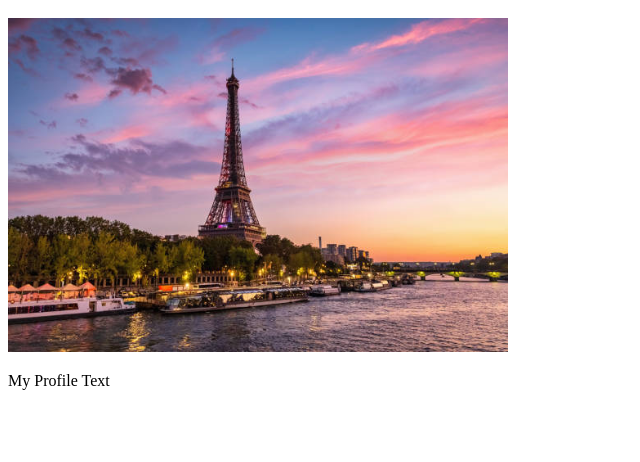
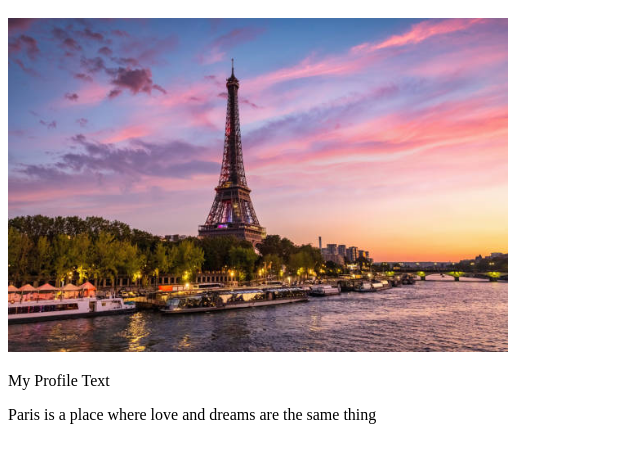
Before and after one commit to helancy2908-png/FIRST_PROJECT, a plain HTML site: page index.html in a window 1280 px wide. Shown: the part 120-582 px from the top of the page, without its empty margins (0-640 px from the left). Drawn offline with Linux system fonts and the light colour scheme.

Commit message:
added paragraph

```diff
--- a/index.html
+++ b/index.html
@@ -10,6 +10,7 @@
     <h1>New Name</h1>
     <img width="500px" src="profile.jpg" alt="">
     <p>My Profile Text</p>
+    <p>Paris is a place where love and dreams are the same thing</p>
 
 </body>
 </html>
```
